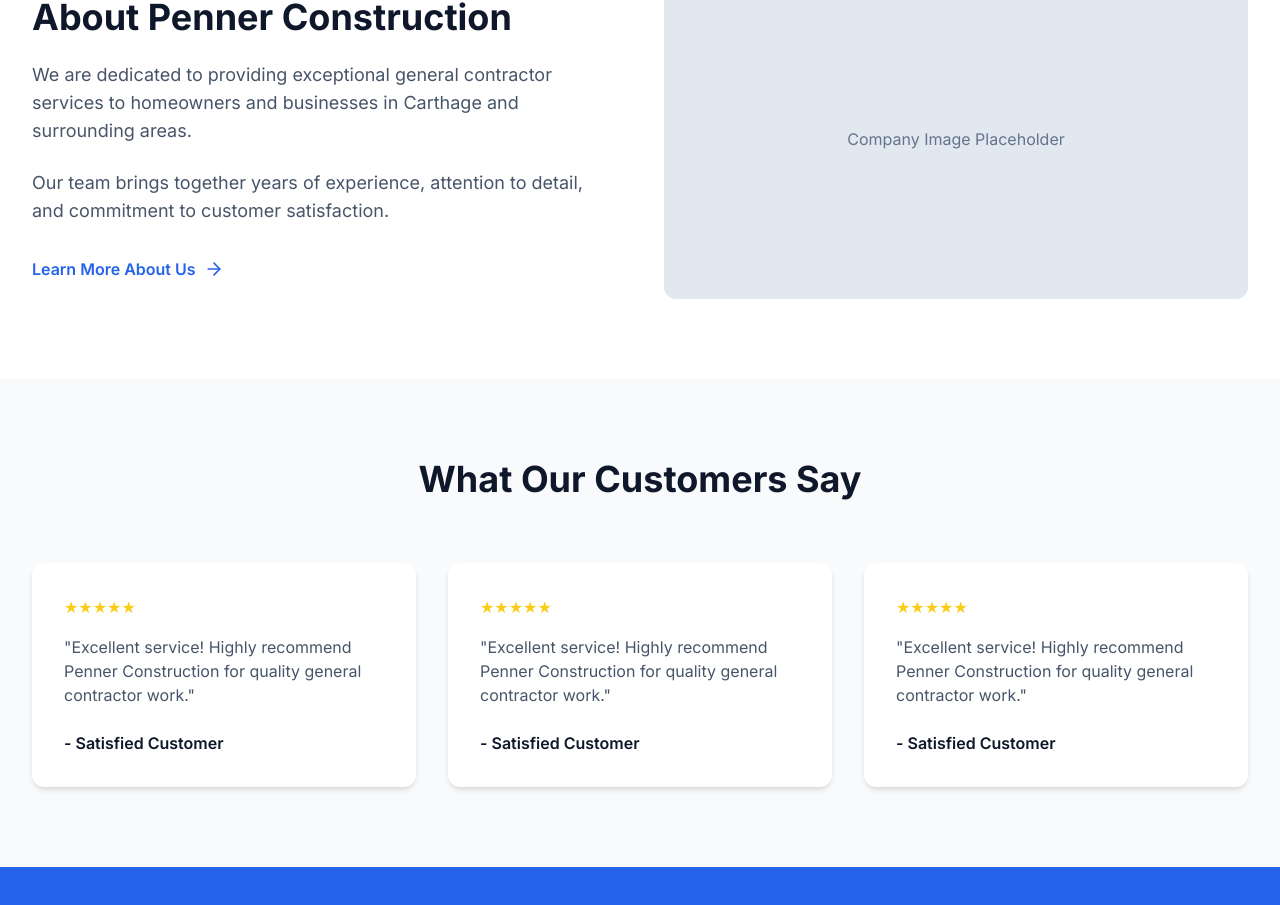
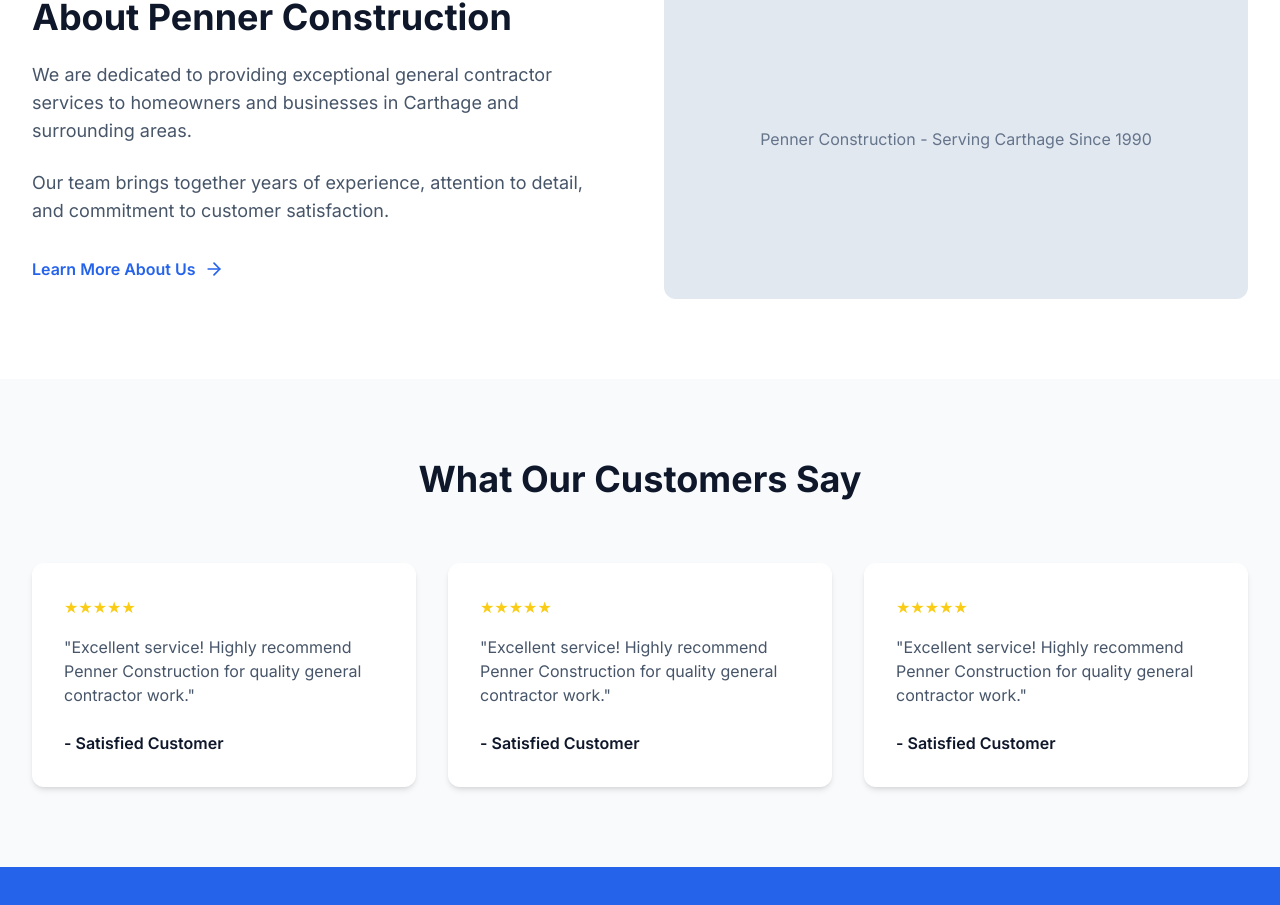
Before and after one commit to WetYeti/penner-construction, a Next.js app: page / in a window 1280 px wide. Shown: the part 1213-2118 px from the top of the page. Built offline with nearby package versions, Linux system fonts and the light colour scheme.

Commit message:
Fix: update placeholder text

```diff
--- a/app/page.tsx
+++ b/app/page.tsx
@@ -81,7 +81,7 @@
               </Link>
             </div>
             <div className="bg-slate-200 h-80 rounded-xl flex items-center justify-center">
-              <p className="text-slate-500">Company Image Placeholder</p>
+              <p className="text-slate-500">Penner Construction - Serving Carthage Since 1990</p>
             </div>
           </div>
         </div>
```
Also changed, not shown: 1 other file (tests, documents, lock files or other folders).
